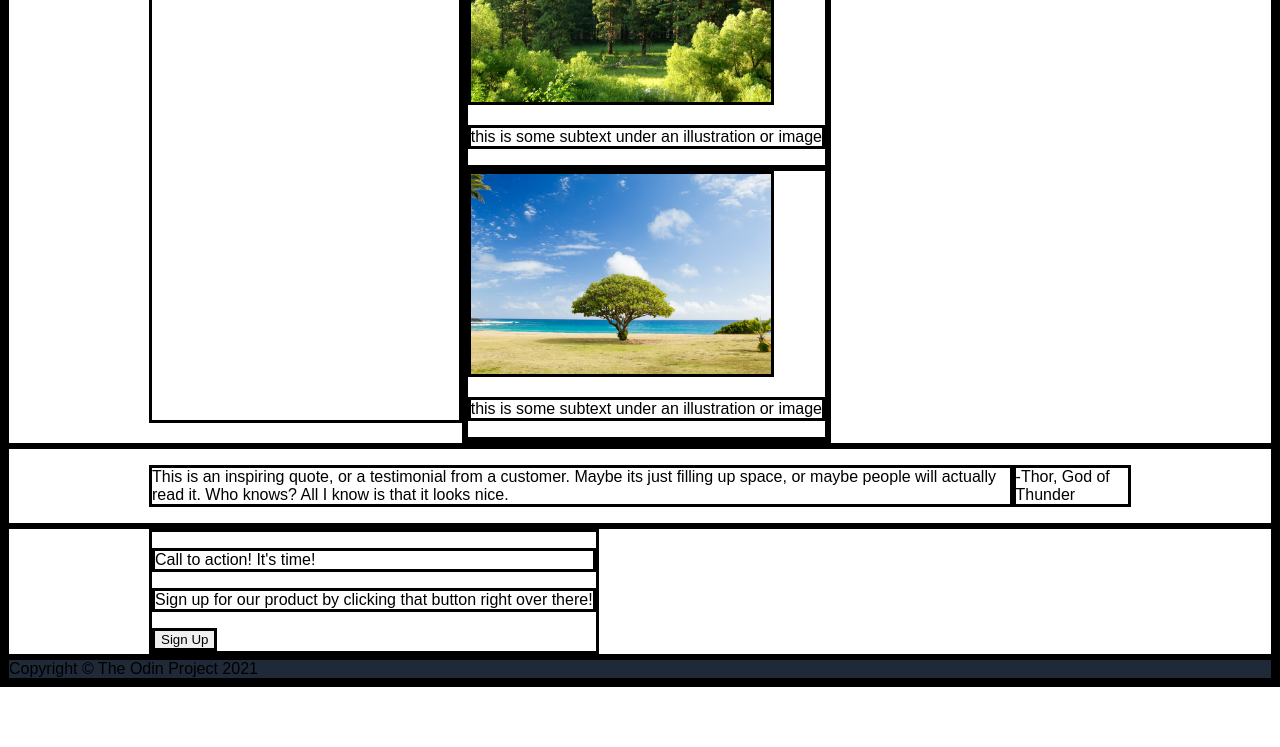
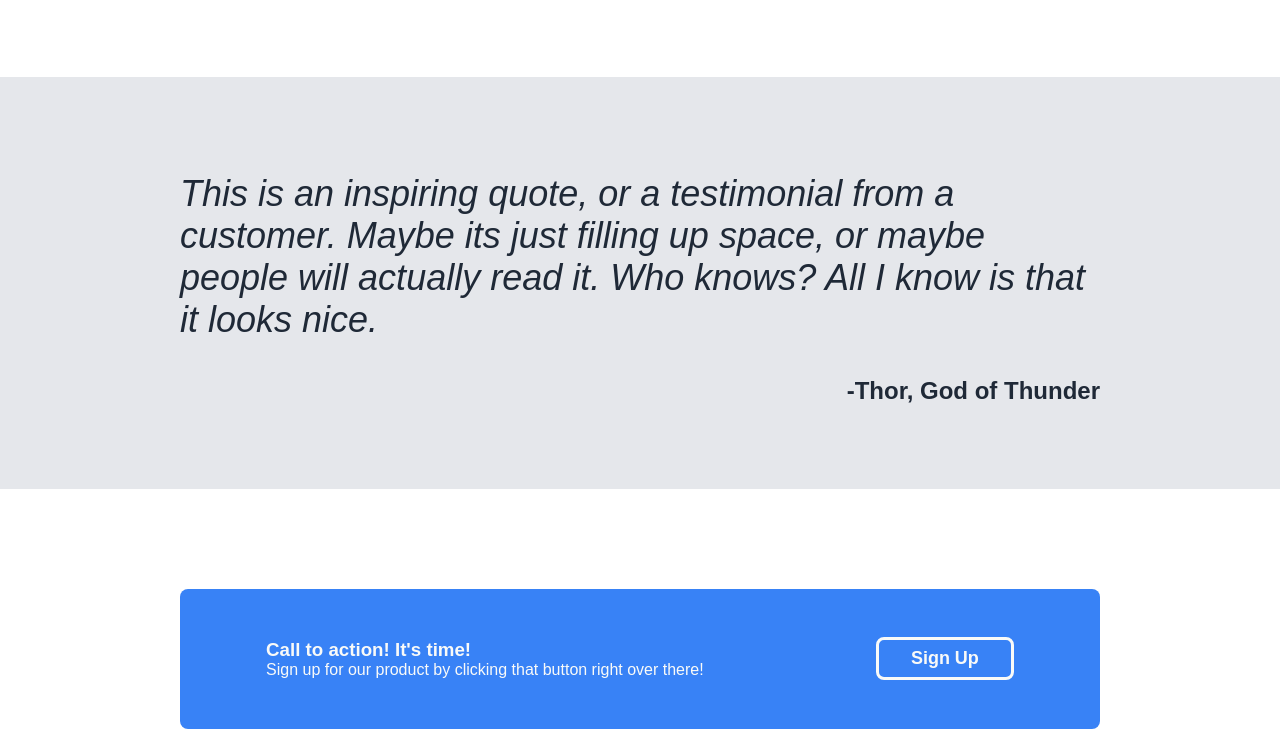
Before and after one commit to rjmn02/landing-page, a plain HTML site: page index.html in a window 1280 px wide. Shown: the part 1033-1780 px from the top of the page. Before the commit the page ends 1720 px from the top, so only its background shows below. Drawn offline with Linux system fonts and the light colour scheme.

Commit message:
finished

```diff
--- a/index.html
+++ b/index.html
@@ -26,7 +26,7 @@
     <img class="topimg" src="./assets/image.jpg" alt="image.jpg">
   </div>
   <div class="div-container-two">
-    <h2>Some Random Information</h2>
+    <h2 class="info-header">Some Random Information.</h2>
     <div class="info-card-container">
       <div class="info-card">
         <img class="card-illu" src="./assets/illustration1.jpg" alt="illustration1.jpg">
@@ -47,15 +47,18 @@
     </div>
   </div>
   <div class="div-container-three">
-    <p class="quote">This is an inspiring quote, or a testimonial from a customer. Maybe its just filling up space, or maybe people
-      will actually read it. Who knows? All I know is that it looks nice.
+    <p class="quote">
+      <em>This is an inspiring quote, or a testimonial from a customer. Maybe its just filling up space, or maybe people
+      will actually read it. Who knows? All I know is that it looks nice.</em>
     </p>
-    <p class="author">-Thor, God of Thunder</p>
+    <h3 class="author"> <strong>-Thor, God of Thunder</strong></h3>
   </div>
   <div class="div-container-four">
     <div class="calltoaction-container">
-      <p class="calltoaction-text">Call to action! It's time!</p>
-      <p class="calltoaction-clickbtn">Sign up for our product by clicking that button right over there!</p>
+      <div class="calltoaction-text-container">
+        <h3 class="calltoaction-itstime">Call to action! It's time!</h3>
+        <div class="calltoaction-clickbtn">Sign up for our product by clicking that button right over there!</div>
+      </div>
       <button class="calltoaction-signup-btn">Sign Up</button>
     </div>
   </div>
--- a/style.css
+++ b/style.css
@@ -1,5 +1,4 @@
 * {
-  border: solid black;
   font-family: Arial, Helvetica, sans-serif;
 }
 
@@ -23,18 +22,27 @@ a {
   color: #E5E7EB;
 }
 
+button {
+  border-radius: 8px;
+  padding: 8px 32px;
+}
+
 img.topimg {
-  width: 450px;
+  width: 540px;
 }
 
 img.card-illu{
-  width: 300px;
+  width: 250px;
 }
 
 .div-container-one, .div-container-two,
 .div-container-three, .div-container-four {
+  padding-left: 180px;
+  padding-right: 180px;
+}
+
+.div-container-one, .div-container-two, .div-container-four {
   display: flex;
-  padding: 0px 140px;
 }
 
 .header, footer {
@@ -43,14 +51,16 @@ img.card-illu{
 
 .header {
   display: flex;
-  align-items: center;
+  align-items: flex-start;
   justify-content: space-between;
-  padding: 0px 140px;
+  padding: 12px 180px;
 }
 
 .h-logo {
   font-size: 24px;
   color: #F9FAF8;
+  margin: 0px;
+  padding: 0px;
 }
 
 .right-links {
@@ -58,8 +68,15 @@ img.card-illu{
 }
 
 .div-container-one {
-  justify-content: center;
+  align-items: flex-start;
   background-color: #1F2937;
+  gap: 60px;
+  padding-top: 100px;
+  padding-bottom: 100px;
+}
+
+.website-awesome-container *{
+  margin: 4px 0px;
 }
 
 .website-awesome-header {
@@ -75,8 +92,85 @@ img.card-illu{
 
 .website-awesome-signup-btn {
   color: #F9FAF8;
-  font-weight: 700;
-  border-radius: 6px;
-  padding: 8px 32px;
+  font-weight: bold;
   background-color: #3882F6;
+  border: none;
 }
+
+.div-container-two {
+  align-items: center;
+  justify-content: center;
+  flex-direction: column;
+  height: 500px;
+}
+
+.info-header {
+  font-size: 36px;
+  font-weight: extra-bold;
+  color: #1F2937;
+}
+
+.info-card-container {
+  display: flex;
+  align-items: center;
+  text-align: center;
+  gap: 32px;
+}
+
+.div-container-three {
+  background-color: #E5E7EB;
+  padding-top: 60px;
+  padding-bottom: 60px;
+}
+
+.quote{
+  font-size: 36px;
+  color: #1F2937;
+  font-weight: lighter;
+}
+
+.author {
+  text-align: end;
+  color: #1F2937;
+  font-size: 24px;
+}
+
+.div-container-four {
+  justify-content: center;
+  padding-top: 100px;
+  padding-bottom: 100px;
+}
+
+.calltoaction-container {
+  display: flex;
+  align-items: center;
+  justify-content: space-around;
+  background-color: #3882F6;
+  width: 100em;
+  height: 140px;
+  border-radius: 8px;
+}
+
+.calltoaction-itstime {
+  color: #F9FAF8;
+  margin: 0px;
+}
+
+.calltoaction-clickbtn {
+  color: #F9FAF8;
+}
+
+.calltoaction-signup-btn {
+  background-color: #3882F6;
+  color: #F9FAF8;
+  font-size: 18px;
+  font-weight: bold;
+  border: 3px solid #F9FAF8;
+}
+
+footer {
+  text-align: center;
+  padding: 40px;
+  color: #F9FAF8;
+
+}
```
